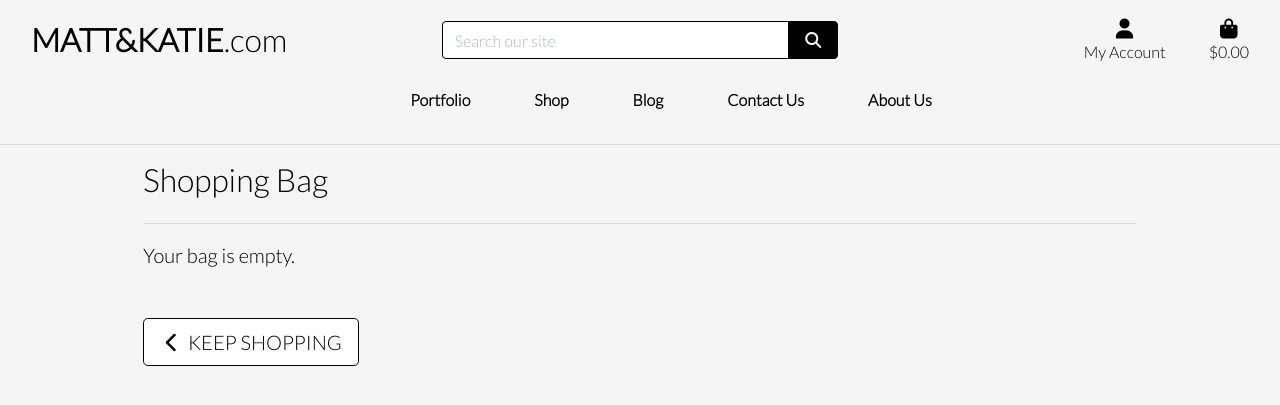
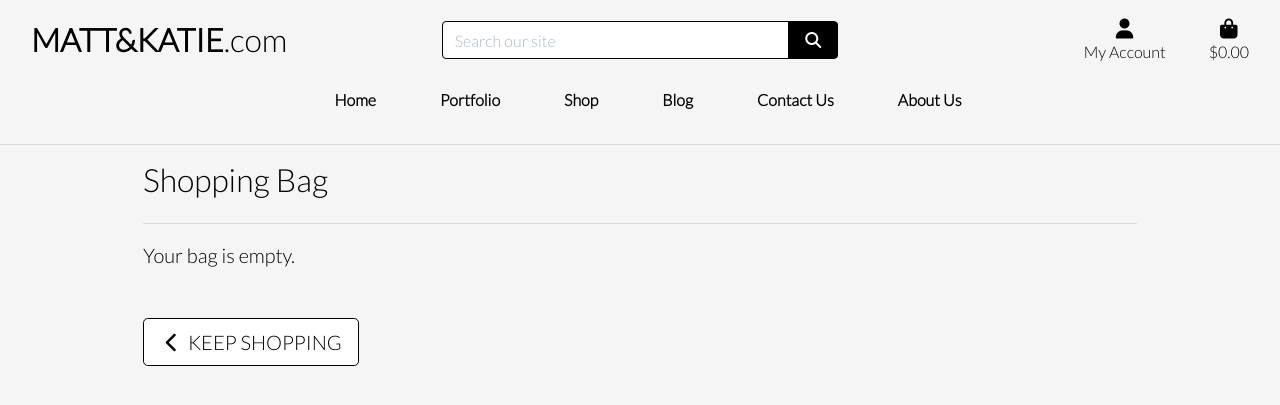
Before and after one commit to mchocianowski/Matt_Katie_Milestone_4, a Django app: page /bag/ in a window 1280 px wide. Shown: the top 405 px of the page. Run offline with Django 3.2, Linux system fonts and the light colour scheme; some libraries are stand-ins or nearby versions.

Commit message:
add home on small devices, change search prefill.

```diff
--- a/templates/includes/main-nav.html
+++ b/templates/includes/main-nav.html
@@ -1,7 +1,13 @@
 <div class="collapse navbar-collapse" id="main-nav">
     <ul class="navbar-nav w-auto mx-auto">
         <li class="nav-item dropdown">
-            <a class="main-text font-weight-bold nav-link text-black mr-5" href="#" id="portfolio-link"
+            <a class="font-weight-bold nav-link text-black mr-5" href="{% url 'home' %}" id="portfolio-link"
+                data-toggle="dropdown" aria-haspopup="true" aria-expanded="false">
+                Home
+            </a>
+        </li>
+        <li class="nav-item dropdown">
+            <a class="font-weight-bold nav-link text-black mr-5" href="{% url 'gallery' %}" id="portfolio-link"
                 data-toggle="dropdown" aria-haspopup="true" aria-expanded="false">
                 Portfolio
             </a>
--- a/templates/includes/mobile-top-header.html
+++ b/templates/includes/mobile-top-header.html
@@ -1,4 +1,4 @@
-<ul>
+<ul class="navbar-nav w-auto mx-auto">
 <li class="list-inline-item">
     <a class="main-text nav-link d-block d-lg-none" href="#" id="mobile-search" data-toggle="dropdown"
         aria-haspopup="true" aria-expanded="false">
@@ -11,7 +11,7 @@
         <form class="form" method="GET" action="{% url 'products' %}">
             <div class="input-group w-100">
                 <input class="form-control border border-black rounded" type="text" name="q"
-                    placeholder="Search our site">
+                    placeholder="Search products">
                 <div class="input-group-append">
                     <button class="form-control form-control btn btn-white border border-white rounded-4" type="submit">
                         <span class="icon">
```
